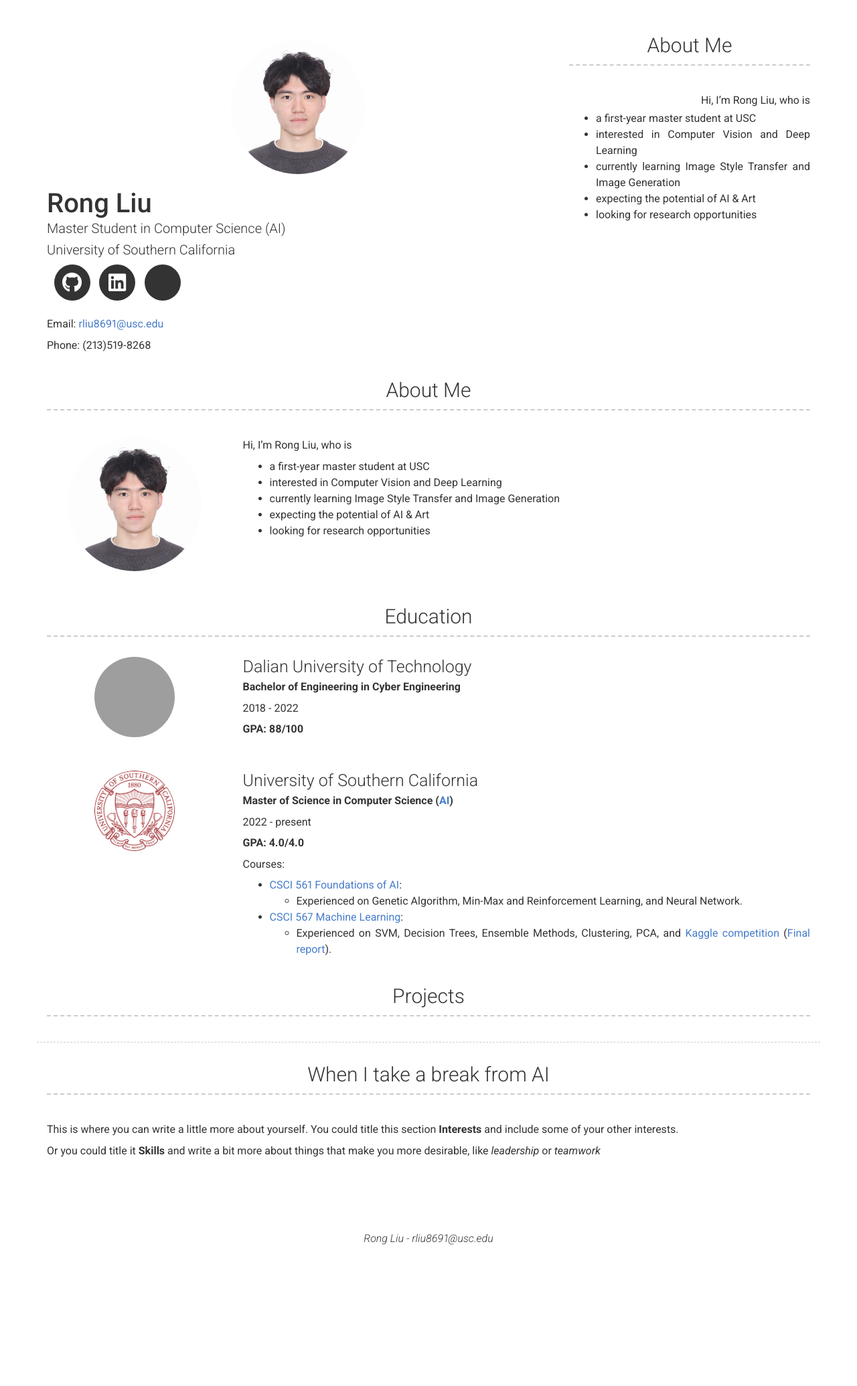
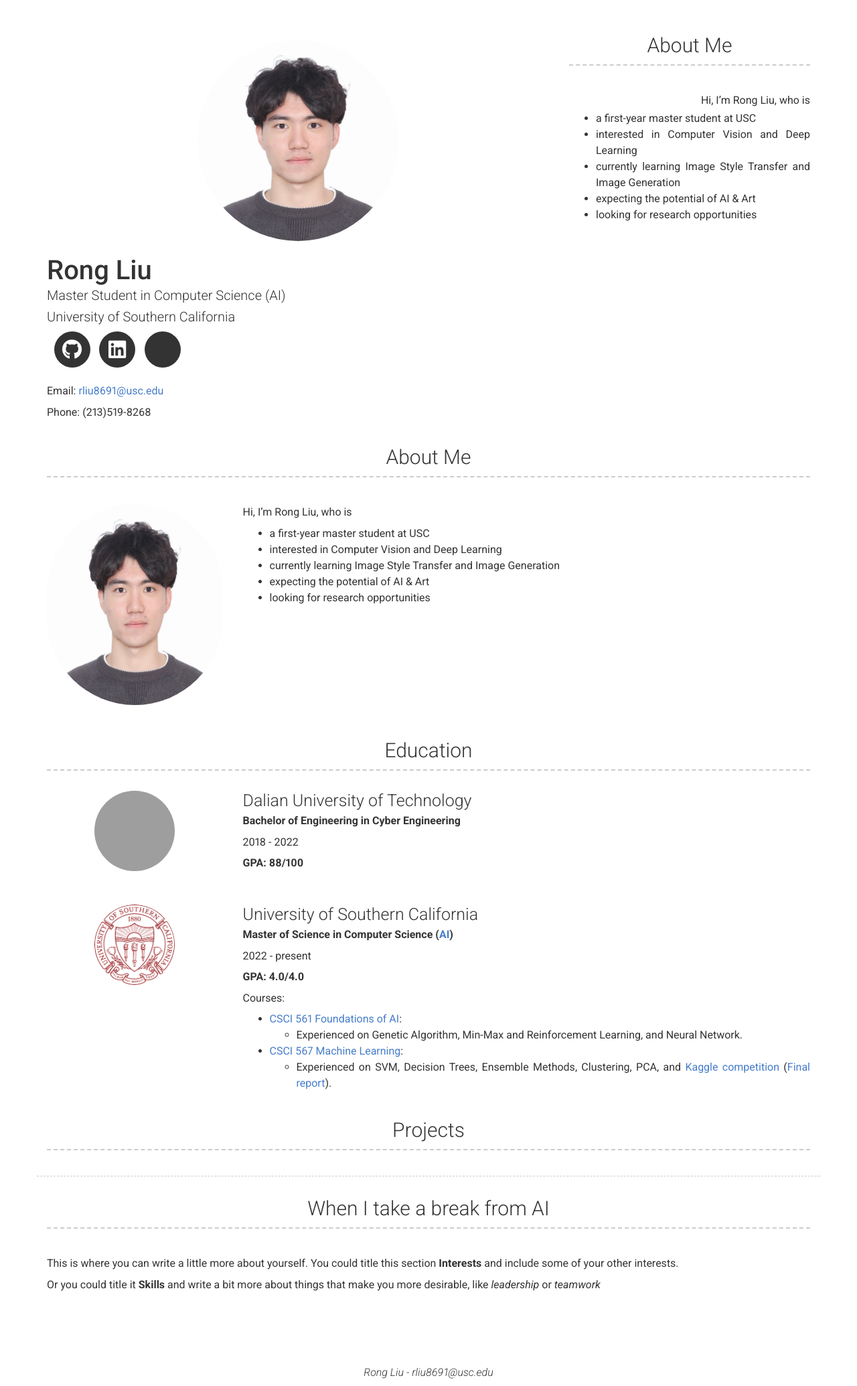
Before and after one commit to RongLiu-Leo/rongliu-leo.github.io, a Jekyll site: the page built from index.md, in a window 1280 px wide. Shown: the whole page at 67% size. Built offline with Jekyll 4.4.1, drawn with Linux system fonts in a browser that asks for light colours; nearby versions of some CDN libraries; a style sheet for code colours, icons or effects is not loaded; before the commit the page ends 1870 px from its top, so only the background shows below that; grey boxes are pictures that could not be loaded.

Commit message:
Update modern-resume-theme.scss

```diff
--- a/_sass/modern-resume-theme.scss
+++ b/_sass/modern-resume-theme.scss
@@ -28,12 +28,12 @@
 }
 
 .profile-img {
-  width: 200px;
-  height: 200px;
+  width: 300px;
+  height: 300px;
   margin: 0 auto;
   margin-bottom: 20px;
   display: block;
-  border-radius: 100px;
+  border-radius: 150px;
   background-size: cover;
   background-position: left;
   background-repeat: repeat, no-repeat;
```
